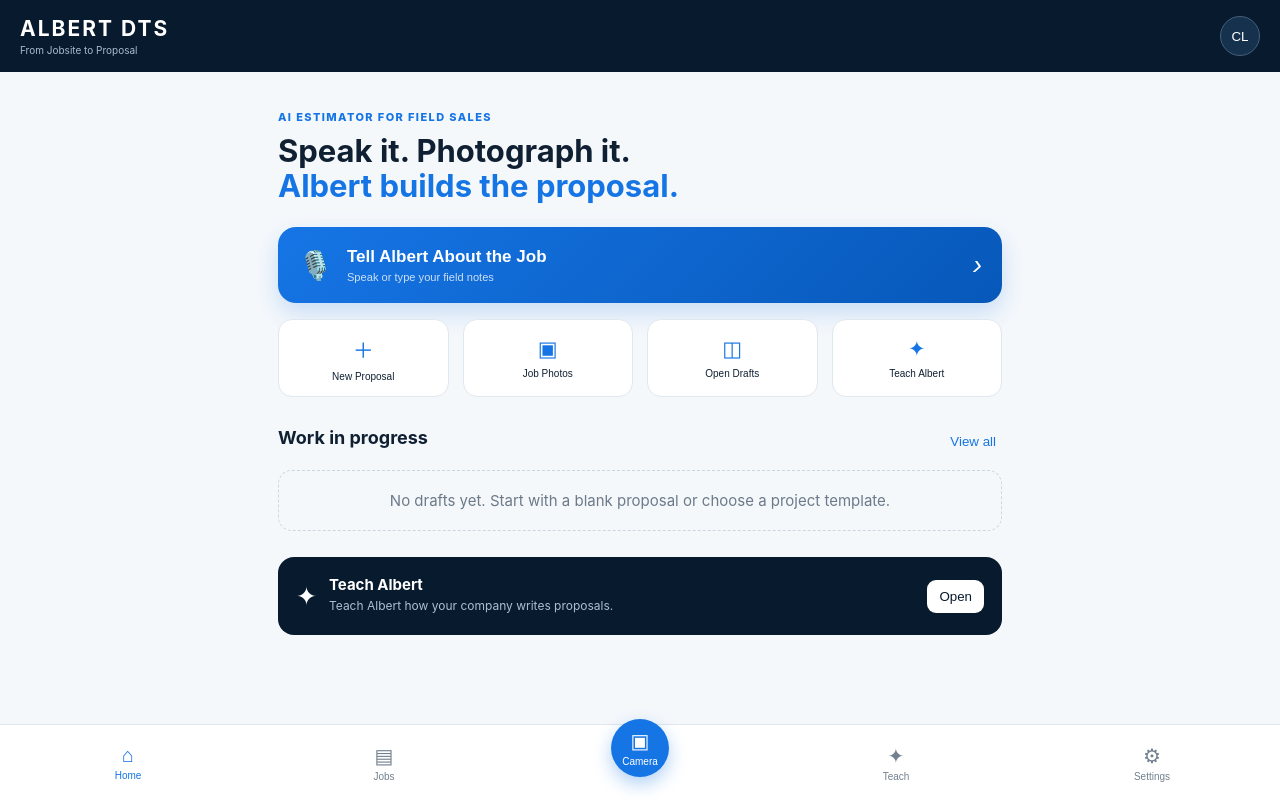
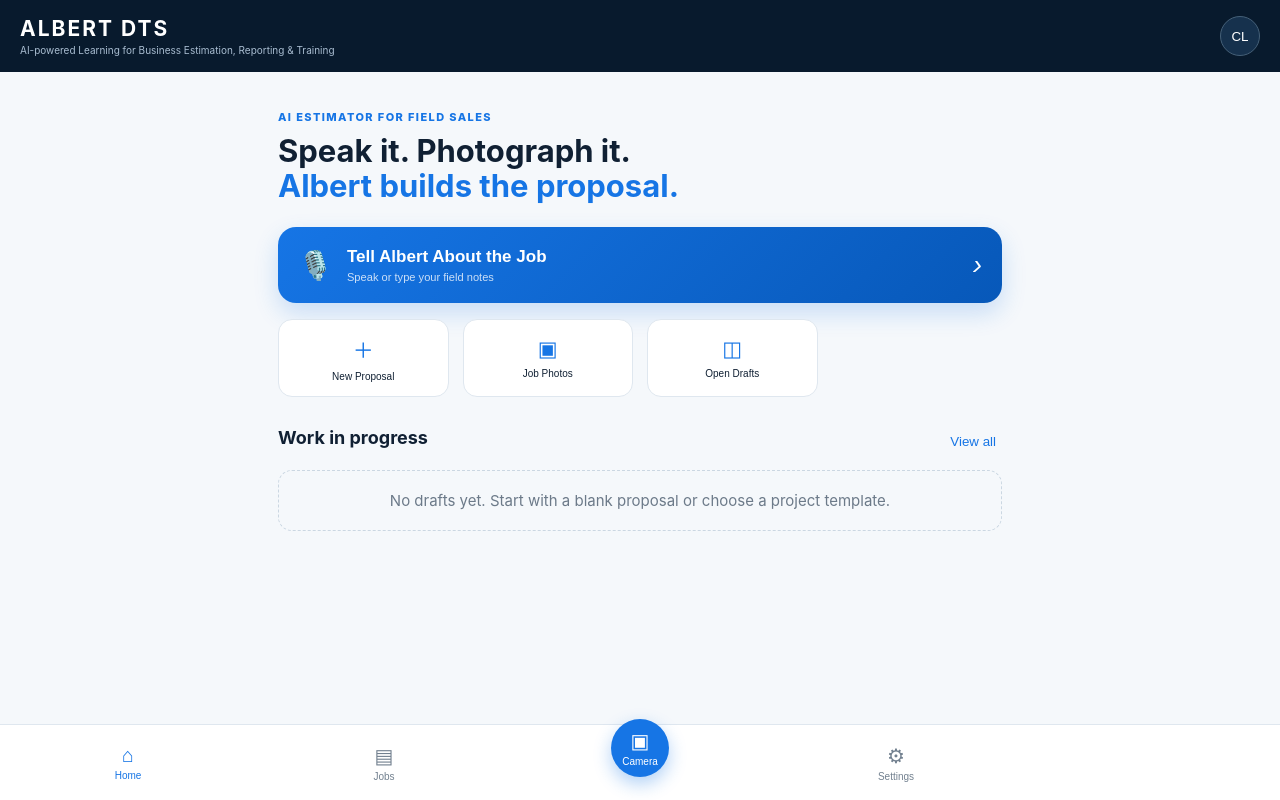
Before and after one commit to lorenze1/dts-estimator, a website: page index.html in a window 1280 px wide. Drawn offline with Linux system fonts and the light colour scheme.

Commit message:
Update Albert branding and quiet training in index.html

```diff
--- a/index.html
+++ b/index.html
@@ -6,14 +6,13 @@
   <link rel="stylesheet" href="styles.css"><link rel="stylesheet" href="review.css"><link rel="stylesheet" href="enhancements.css"><title>Albert DTS — Field to Proposal</title>
 </head>
 <body>
-<header><div><b>ALBERT DTS</b><small>From Jobsite to Proposal</small></div><button class="avatar" aria-label="Settings">CL</button></header>
+<header><div><b>ALBERT DTS</b><small>AI-powered Learning for Business Estimation, Reporting &amp; Training</small></div><button class="avatar" aria-label="Settings">CL</button></header>
 <main>
   <section id="home" class="page active">
     <p class="eyebrow">AI ESTIMATOR FOR FIELD SALES</p><h1>Speak it. Photograph it.<br><span>Albert builds the proposal.</span></h1>
     <button class="hero" id="tellAlbert"><span>🎙️</span><div><b>Tell Albert About the Job</b><small>Speak or type your field notes</small></div><i>›</i></button>
-    <div class="quick"><button data-action="new">＋<small>New Proposal</small></button><button data-action="camera">▣<small>Job Photos</small></button><button data-action="drafts">◫<small>Open Drafts</small></button><button data-action="teach">✦<small>Teach Albert</small></button></div>
+    <div class="quick"><button data-action="new">＋<small>New Proposal</small></button><button data-action="camera">▣<small>Job Photos</small></button><button data-action="drafts">◫<small>Open Drafts</small></button></div>
     <div class="section-title"><h2>Work in progress</h2><button id="viewJobs">View all</button></div><div id="recentJobs" class="job-list"></div>
-    <article class="teach-card"><div>✦</div><section><b>Teach Albert</b><p>Teach Albert how your company writes proposals.</p></section><button data-action="teach">Open</button></article>
   </section>
   <section id="intake" class="page"><button class="back" data-action="home">‹ Home</button><p class="eyebrow">NEW PROPOSAL</p><h2>Tell Albert about the job</h2><p class="muted">Talk naturally. Albert will organize the details and ask only what is missing.</p>
     <div class="progress"><div><b>Job Intake</b><span id="score">0% complete</span></div><progress id="intakeProgress" max="100" value="0"></progress></div>
@@ -26,10 +25,10 @@
   <section id="jobs" class="page"><p class="eyebrow">JOBS</p><h2>Drafts and proposals</h2><p class="muted">Start fresh or reuse a previous proposal as your template.</p><div class="voice-row"><button id="blankProposal" class="primary">＋ Blank Proposal</button><button id="projectTemplate" class="secondary">Use Project Template</button></div><div id="allJobs" class="job-list"></div></section>
   <section id="review" class="page"><button class="back" data-action="jobs">‹ Jobs</button><p class="eyebrow">PROPOSAL REVIEW</p><h2 id="reviewTitle">Review proposal</h2><p id="reviewMeta" class="muted"></p><div id="reviewQuestions" class="analysis hidden"></div><label>Customer or building<input id="reviewCustomer" placeholder="Customer, building, or site"></label><label>Field notes<textarea id="reviewDescription" rows="6" placeholder="Describe the work, equipment, location, schedule, and known requirements"></textarea></label><div class="voice-row"><button id="generateProposal" class="primary">Generate proposal</button><button id="deleteDraft" class="secondary danger">Delete draft</button></div><div id="proposalPanel" class="analysis hidden"><div class="section-title"><b>Albert's proposal</b><span id="proposalStatus" class="status">Draft</span></div><textarea id="proposalText" rows="18" aria-label="Generated proposal" placeholder="Generate with Albert or write the proposal here"></textarea><div class="voice-row"><button id="previewProposal" class="secondary">Preview / PDF</button><button id="shareProposal" class="secondary">Share</button></div><div class="voice-row"><button id="copyProposal" class="secondary">Copy</button><button id="approveProposal" class="primary">Approve</button></div><p class="muted fine-print">Review all equipment, pricing, warranty, exclusions, and legal terms before sending.</p></div></section>
   <section id="camera" class="page"><p class="eyebrow">JOB PHOTOS</p><h2>Capture the jobsite</h2><p class="muted">Start a proposal first and Albert will build the correct required-photo checklist.</p><label class="upload">📷<b>Take or choose photos</b><small>Camera and photo library supported</small><input id="photos" type="file" accept="image/*" multiple></label><div id="thumbs" class="thumbs"></div></section>
-  <section id="teach" class="page"><p class="eyebrow">COMPANY KNOWLEDGE</p><h2>Teach Albert</h2><p class="muted">Upload approved material. Albert extracts supported standards and saves the results on this device.</p><label class="upload">✦<b>Upload company knowledge</b><small>PDF or text · Up to 4 MB each</small><input id="knowledge" type="file" accept="application/pdf,text/plain,.pdf,.txt" multiple></label><div id="knowledgeProgress" class="analysis hidden"></div><div class="knowledge-grid"><div><b id="knowledgeCount">0</b><small>Approved sources</small></div><div><b id="knowledgeScore">0%</b><small>Knowledge score</small></div><div><b id="standardCount">0</b><small>Extracted standards</small></div></div><div id="knowledgeList" class="job-list"></div></section>
+  <section id="teach" class="page hidden" aria-hidden="true"><input id="knowledge" type="file" accept="application/pdf,text/plain,.pdf,.txt" multiple><div id="knowledgeProgress" class="hidden"></div><b id="knowledgeCount">0</b><b id="knowledgeScore">0%</b><b id="standardCount">0</b><div id="knowledgeList"></div></section>
   <section id="settings" class="page"><p class="eyebrow">SETTINGS</p><h2>Company profile</h2><p class="muted">These details are added to every preview and PDF. They stay on this device.</p><form id="companyForm"><label>Company name<input id="companyName" placeholder="Diversified Thermal Services"></label><div class="field-grid"><label>Salesperson<input id="salesperson" placeholder="Lorenze LaNier"></label><label>Phone<input id="companyPhone" inputmode="tel" placeholder="Company phone"></label></div><label>Email<input id="companyEmail" type="email" placeholder="name@company.com"></label><label>Standard warranty<textarea id="companyWarranty" rows="3" placeholder="Approved warranty language"></textarea></label><label>Standard terms and exclusions<textarea id="companyTerms" rows="5" placeholder="Approved terms, exclusions, and payment language"></textarea></label><button class="primary full-button" type="submit">Save company profile</button></form><button id="installApp" class="secondary full-button hidden">Install Albert DTS</button></section>
 </main>
 <section id="printPreview" class="print-preview" aria-hidden="true"><div class="print-toolbar"><button id="closePreview" class="secondary">Back</button><button id="printProposal" class="primary">Print / Save PDF</button></div><article id="printDocument"></article></section>
-<nav><button data-page="home" class="active">⌂<small>Home</small></button><button data-page="jobs">▤<small>Jobs</small></button><button data-page="camera" class="camera">▣<small>Camera</small></button><button data-page="teach">✦<small>Teach</small></button><button data-page="settings">⚙<small>Settings</small></button></nav>
+<nav><button data-page="home" class="active">⌂<small>Home</small></button><button data-page="jobs">▤<small>Jobs</small></button><button data-page="camera" class="camera">▣<small>Camera</small></button><button data-page="settings">⚙<small>Settings</small></button></nav>
 <div id="toast" role="status"></div><script src="app.js"></script>
 </body></html>
```
